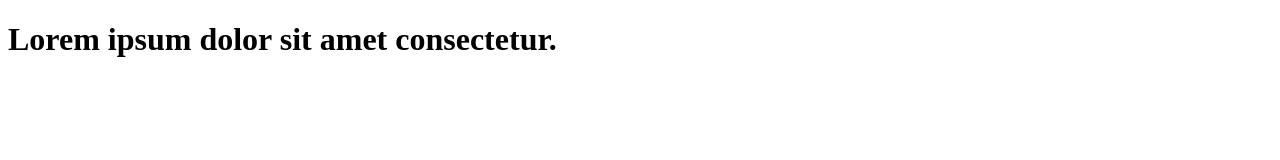
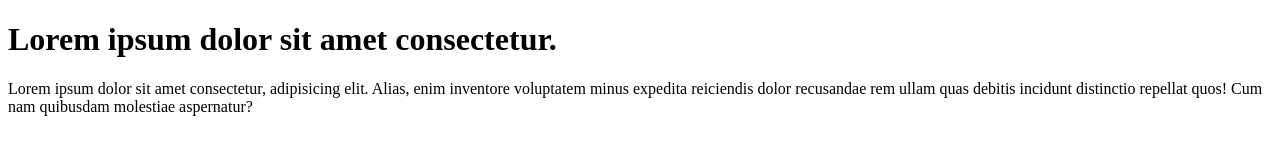
Before and after one commit to Obehi292/learn-git, a plain HTML site: page index.html in a window 1280 px wide. Drawn offline with Linux system fonts and the light colour scheme.

Commit message:
add paragraphy to code

```diff
--- a/index.html
+++ b/index.html
@@ -7,5 +7,6 @@
 </head>
 <body>
     <h1>Lorem ipsum dolor sit amet consectetur.</h1>
+    <p>Lorem ipsum dolor sit amet consectetur, adipisicing elit. Alias, enim inventore voluptatem minus expedita reiciendis dolor recusandae rem ullam quas debitis incidunt distinctio repellat quos! Cum nam quibusdam molestiae aspernatur?</p>
 </body>
 </html>
```
